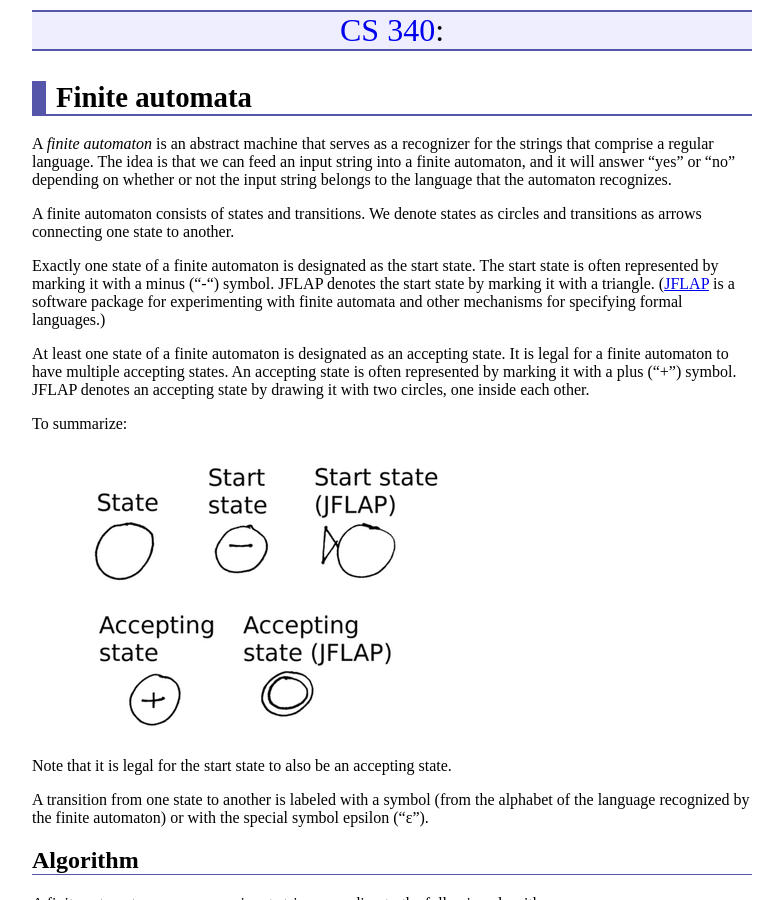
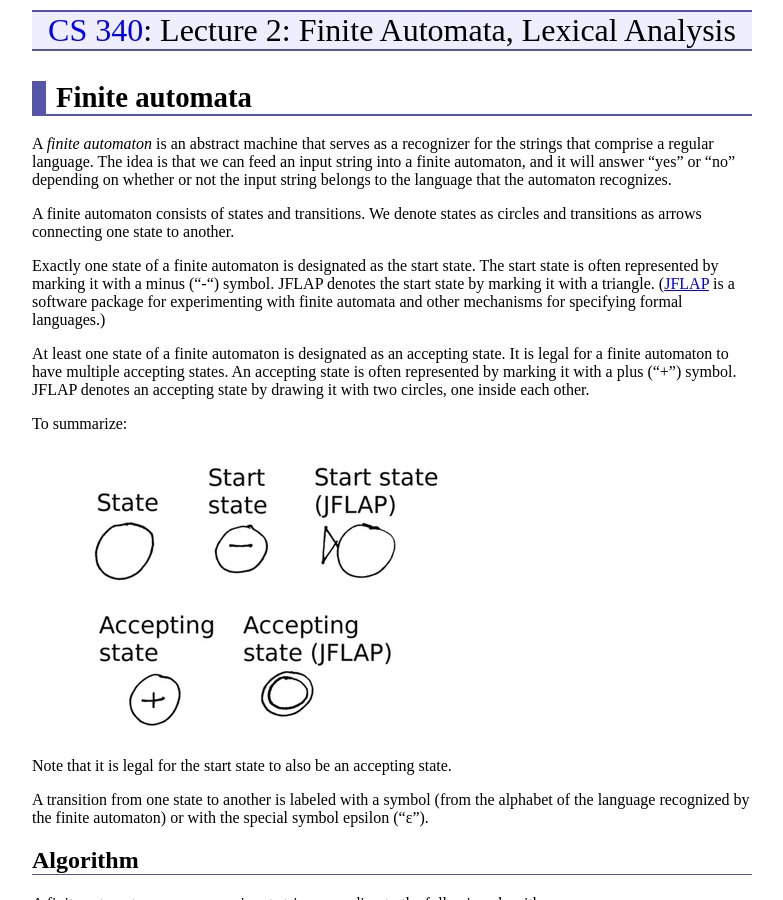
Before and after one commit to ycpcs/cs340-fall2014, a Jekyll site: the page built from lectures/lecture02.md, in a window 1280 px wide and 900 px high. Shown: the whole window, without its empty margins (248-1031 px from the left). Built offline with Jekyll 4.4.1, drawn with Linux system fonts in a browser that asks for light colours; nearby versions of some CDN libraries; Markdown is read by kramdown in place of the engine named in the settings; part of the change alters nothing that is shown.

Commit message:
fix title

```diff
--- a/lectures/lecture02.md
+++ b/lectures/lecture02.md
@@ -1,6 +1,6 @@
 ---
 layout: default
-title "Lecture 2: Finite Automata, Lexical Analysis"
+title: "Lecture 2: Finite Automata, Lexical Analysis"
 ---
 
 Finite automata
```
